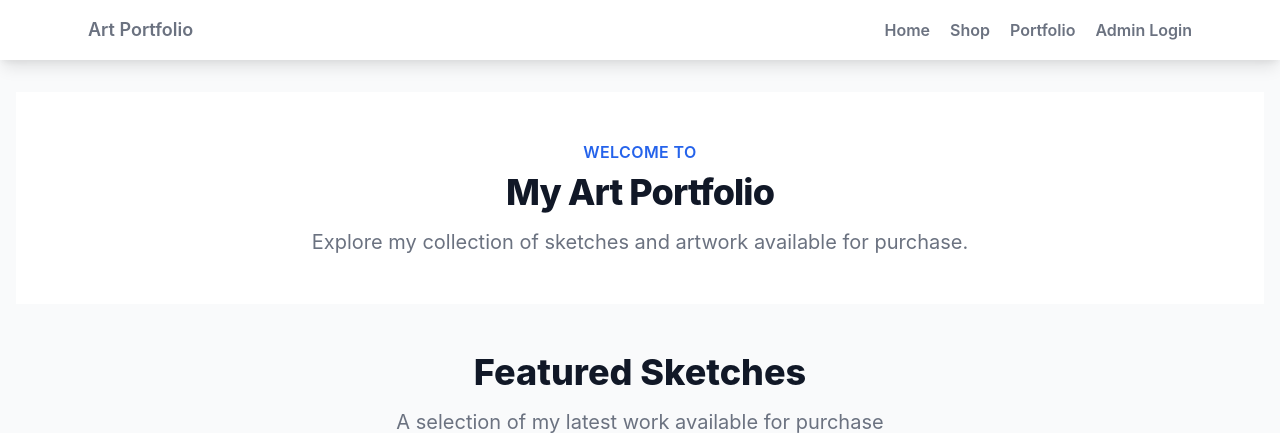
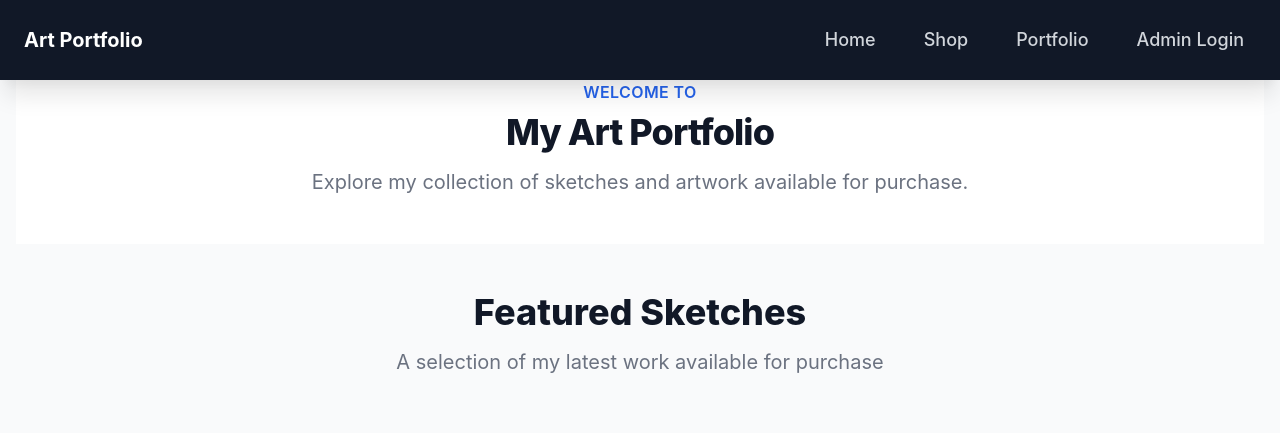
Before and after one commit to Sibendra07/Vroz-Portfolio, a FastAPI app: page / in a window 1280 px wide. Shown: the top 433 px of the page. Run offline with FastAPI, Linux system fonts and the light colour scheme.

Commit message:
updated navbar

```diff
--- a/static/js/main.js
+++ b/static/js/main.js
@@ -1,13 +1,18 @@
-// Mobile menu toggle
-$(document).ready(function() {
-   $('.mobile-menu-button').click(function() {
-       $('.mobile-menu').toggleClass('hidden');
-   });
 
-   // Close mobile menu when clicking outside
-   $(document).click(function(event) {
-       if (!$(event.target).closest('.mobile-menu-button, .mobile-menu').length) {
-           $('.mobile-menu').addClass('hidden');
-       }
-   });
-});
+    document.addEventListener('DOMContentLoaded', function() {
+        const mobileMenuButton = document.querySelector('.mobile-menu-button');
+        const mobileMenu = document.querySelector('.mobile-menu');
+
+        mobileMenuButton.addEventListener('click', function() {
+            mobileMenu.classList.toggle('hidden');
+        });
+
+        // Close menu when clicking outside
+        document.addEventListener('click', function(event) {
+            if (!event.target.closest('.mobile-menu') &&
+                !event.target.closest('.mobile-menu-button') &&
+                !mobileMenu.classList.contains('hidden')) {
+                mobileMenu.classList.add('hidden');
+            }
+        });
+    });
--- a/templates/base.html
+++ b/templates/base.html
@@ -11,30 +11,35 @@
 </head>
 <body class="bg-gray-50">
     <!-- Navigation -->
-    <nav class="bg-white shadow-lg">
-        <div class="max-w-6xl mx-auto px-4">
-            <div class="flex justify-between">
-                <div class="flex space-x-7">
-                    <a href="/" class="flex items-center py-4 px-2">
-                        <span class="font-semibold text-gray-500 text-lg">Art Portfolio</span>
+    <nav class="bg-gray-900 shadow-xl fixed w-full z-50">
+        <div class="max-w-7xl mx-auto px-6">
+            <div class="flex justify-between items-center h-20">  <!-- Increased height to 20 (5rem) -->
+                <div class="flex items-center space-x-8">
+                    <a href="/" class="flex items-center">
+                        <span class="text-white font-bold text-xl">Art Portfolio</span>  <!-- Larger text -->
                     </a>
                 </div>
-                <div class="hidden md:flex items-center space-x-1">
-                    <a href="/" class="py-4 px-2 text-gray-500 font-semibold hover:text-blue-500 transition duration-300">Home</a>
-                    <a href="/products" class="py-4 px-2 text-gray-500 font-semibold hover:text-blue-500 transition duration-300">Shop</a>
-                    <a href="/portfolio" class="py-4 px-2 text-gray-500 font-semibold hover:text-blue-500 transition duration-300">Portfolio</a>
+
+                <!-- Desktop Navigation -->
+                <div class="hidden md:flex items-center space-x-6">  <!-- Increased spacing -->
+                    <a href="/" class="text-gray-300 hover:text-white px-3 py-5 font-medium text-lg transition duration-300">Home</a>
+                    <a href="/products" class="text-gray-300 hover:text-white px-3 py-5 font-medium text-lg transition duration-300">Shop</a>
+                    <a href="/portfolio" class="text-gray-300 hover:text-white px-3 py-5 font-medium text-lg transition duration-300">Portfolio</a>
+
                     {% if request.session.get("is_admin") %}
-                    <a href="/admin" class="py-4 px-2 text-gray-500 font-semibold hover:text-blue-500 transition duration-300">Admin</a>
+                    <a href="/admin" class="text-gray-300 hover:text-white px-3 py-5 font-medium text-lg transition duration-300">Admin</a>
                     <form action="/logout" method="post" class="inline">
-                        <button type="submit" class="py-4 px-2 text-gray-500 font-semibold hover:text-blue-500 transition duration-300">Logout</button>
+                        <button type="submit" class="text-gray-300 hover:text-white px-3 py-5 font-medium text-lg transition duration-300">Logout</button>
                     </form>
                     {% else %}
-                    <a href="/admin_login" class="py-4 px-2 text-gray-500 font-semibold hover:text-blue-500 transition duration-300">Admin Login</a>
+                    <a href="/admin_login" class="text-gray-300 hover:text-white px-3 py-5 font-medium text-lg transition duration-300">Admin Login</a>
                     {% endif %}
                 </div>
+
+                <!-- Mobile menu button -->
                 <div class="md:hidden flex items-center">
-                    <button class="outline-none mobile-menu-button">
-                        <svg class="w-6 h-6 text-gray-500 hover:text-blue-500"
+                    <button class="outline-none mobile-menu-button text-gray-300 hover:text-white">
+                        <svg class="w-8 h-8"  <!-- Larger icon -->
                             fill="none"
                             stroke-linecap="round"
                             stroke-linejoin="round"
@@ -47,21 +52,32 @@
                 </div>
             </div>
         </div>
+
         <!-- Mobile menu -->
-        <div class="hidden mobile-menu">
-            <ul class="">
-                <li class="active"><a href="/" class="block text-sm px-2 py-4 hover:bg-blue-500 transition duration-300">Home</a></li>
-                <li><a href="/products" class="block text-sm px-2 py-4 hover:bg-blue-500 transition duration-300">Shop</a></li>
-                <li><a href="/portfolio" class="block text-sm px-2 py-4 hover:bg-blue-500 transition duration-300">Portfolio</a></li>
+        <div class="hidden mobile-menu bg-gray-800">  <!-- Darker background for mobile menu -->
+            <ul class="px-2 py-4">
+                <li>
+                    <a href="/" class="block text-gray-300 hover:text-white hover:bg-gray-700 px-4 py-4 text-lg font-medium">Home</a>
+                </li>
+                <li>
+                    <a href="/products" class="block text-gray-300 hover:text-white hover:bg-gray-700 px-4 py-4 text-lg font-medium">Shop</a>
+                </li>
+                <li>
+                    <a href="/portfolio" class="block text-gray-300 hover:text-white hover:bg-gray-700 px-4 py-4 text-lg font-medium">Portfolio</a>
+                </li>
                 {% if request.session.get("is_admin") %}
-                <li><a href="/admin" class="block text-sm px-2 py-4 hover:bg-blue-500 transition duration-300">Admin</a></li>
+                <li>
+                    <a href="/admin" class="block text-gray-300 hover:text-white hover:bg-gray-700 px-4 py-4 text-lg font-medium">Admin</a>
+                </li>
                 <li>
                     <form action="/logout" method="post" class="block">
-                        <button type="submit" class="w-full text-left block text-sm px-2 py-4 hover:bg-blue-500 transition duration-300">Logout</button>
+                        <button type="submit" class="w-full text-left text-gray-300 hover:text-white hover:bg-gray-700 px-4 py-4 text-lg font-medium">Logout</button>
                     </form>
                 </li>
                 {% else %}
-                <li><a href="/admin_login" class="block text-sm px-2 py-4 hover:bg-blue-500 transition duration-300">Admin Login</a></li>
+                <li>
+                    <a href="/admin_login" class="block text-gray-300 hover:text-white hover:bg-gray-700 px-4 py-4 text-lg font-medium">Admin Login</a>
+                </li>
                 {% endif %}
             </ul>
         </div>
```
